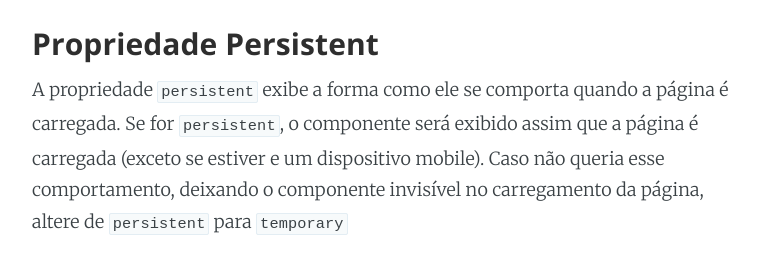
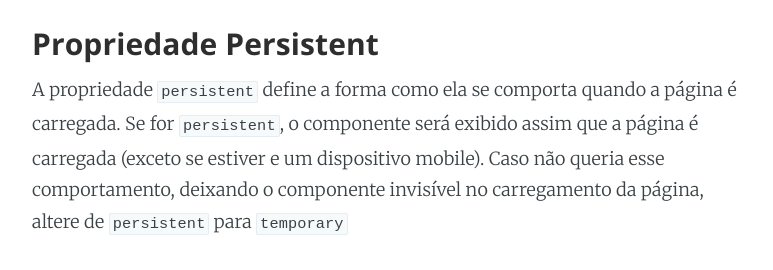
Before and after one commit to vuejs-br/blog, a Jekyll site: the page built from _posts/2018-04-09-conheca-o-vuetify-tutorial-dicas-parte-2.md, in a window 1280 px wide and 900 px high, scrolled down 2351 px. Shown: the part 182-452 px from the top of the window, without its empty margins (253-1026 px from the left). Built offline with Jekyll 4.4.1, drawn with Linux system fonts in a browser that asks for light colours; comment, search, counter and statistics services are not loaded.

Commit message:
Update 2018-04-09-conheca-o-vuetify-tutorial-dicas-parte-2.md

```diff
--- a/_posts/2018-04-09-conheca-o-vuetify-tutorial-dicas-parte-2.md
+++ b/_posts/2018-04-09-conheca-o-vuetify-tutorial-dicas-parte-2.md
@@ -63,7 +63,7 @@ Na aplicação, temos o Navigation Drawer definido da seguinte forma:
 
 ### Propriedade Persistent
 
-A propriedade `persistent` exibe a forma como ele se comporta quando a página é carregada. Se for `persistent`, o componente será exibido assim que a página é carregada (exceto se estiver e um dispositivo mobile). Caso não queria esse comportamento, deixando o componente invisível no carregamento da página, altere de `persistent` para `temporary`
+A propriedade `persistent` define a forma como ela se comporta quando a página é carregada. Se for `persistent`, o componente será exibido assim que a página é carregada (exceto se estiver e um dispositivo mobile). Caso não queria esse comportamento, deixando o componente invisível no carregamento da página, altere de `persistent` para `temporary`
 
 ### Propriedade MiniVariant
 
```
